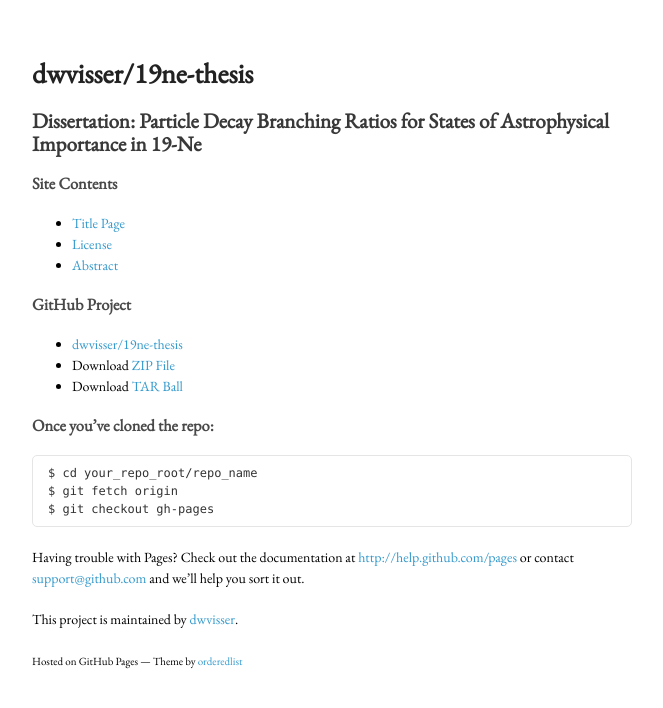
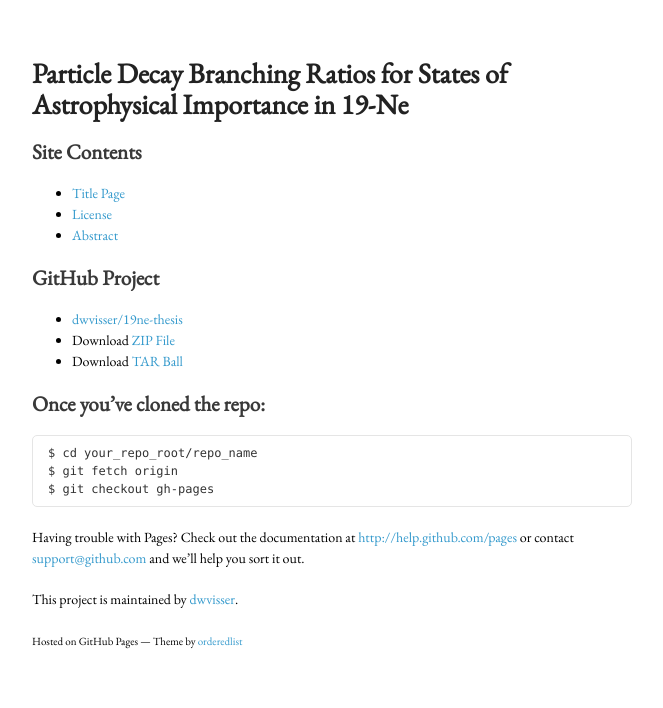
Before and after one commit to dwvisser/19ne-thesis, a Jekyll site: the page built from index.md, in a window 1280 px wide. Shown: the top 708 px of the page, without its empty margins (26-689 px from the left). Built offline with Jekyll 4.4.1, drawn with Linux system fonts in a browser that asks for light colours.

Commit message:
Changed headers on index page

```diff
--- a/index.md
+++ b/index.md
@@ -3,22 +3,20 @@ title: Index
 layout: default
 ---
 
-# dwvisser/19ne-thesis
+# Particle Decay Branching Ratios for States of Astrophysical Importance in 19-Ne
 
-## Dissertation: Particle Decay Branching Ratios for States of Astrophysical Importance in 19-Ne
-
-### Site Contents
+## Site Contents
 * [Title Page]({{site.baseurl}}/title-page)
 * [License]({{site.baseurl}}/license)
 * [Abstract]({{site.baseurl}}/abstract)
 
-### GitHub Project
+## GitHub Project
 
 * [dwvisser/19ne-thesis](https://github.com/dwvisser/19ne-thesis)
 * Download [ZIP File](https://github.com/dwvisser/19ne-thesis/zipball/master)
 * Download [TAR Ball](https://github.com/dwvisser/19ne-thesis/tarball/master)
 
-### Once you've cloned the repo:
+## Once you've cloned the repo:
 
     $ cd your_repo_root/repo_name
     $ git fetch origin
```
